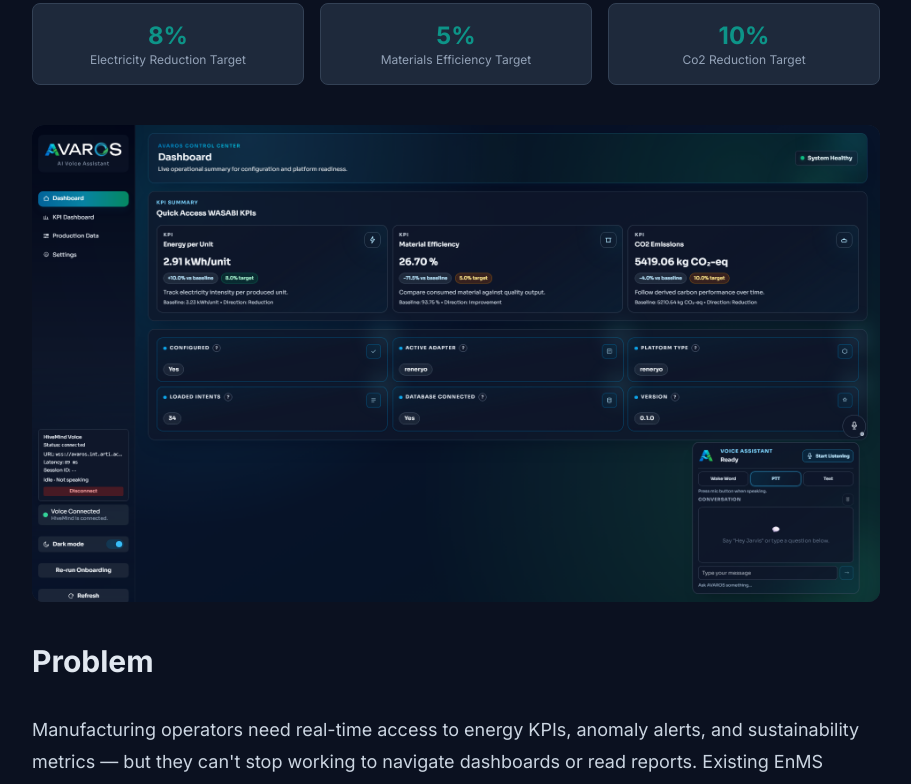
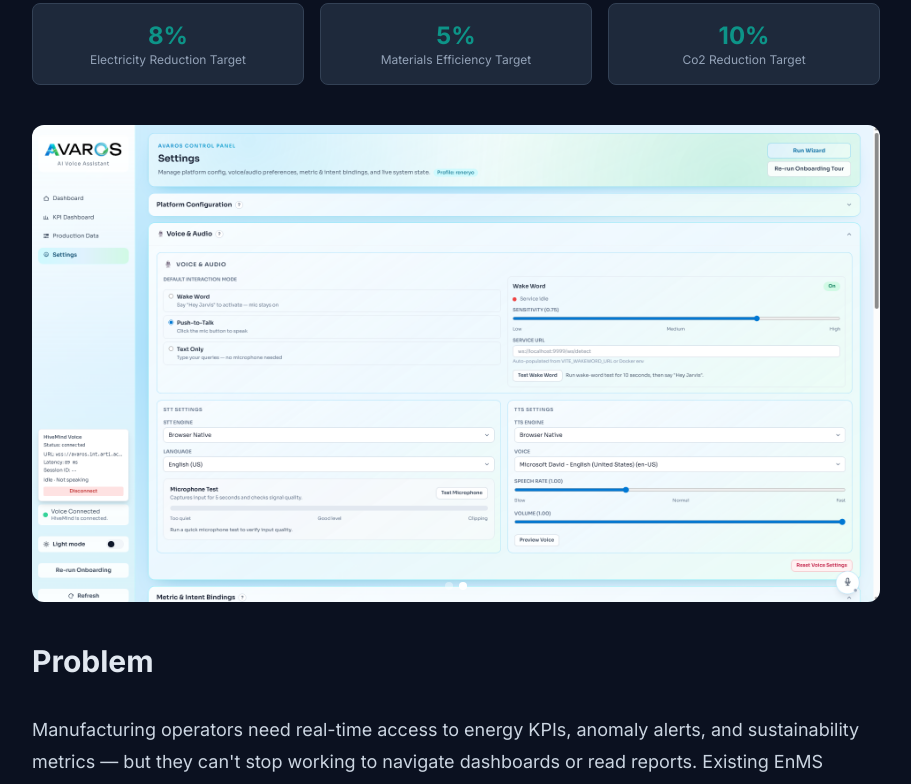
Before and after one commit to RaptorBlingx/portfolio-website, a Next.js app: page /projects/avaros in a window 1280 px wide. Shown: the part 560-1344 px from the top of the page, without its empty margins (184-1095 px from the left). Built offline with nearby package versions, Linux system fonts and the light colour scheme.

Commit message:
feat: add auto-rotating project hero slider and enable AVAROS multi-image hero

```diff
--- a/app/projects/[slug]/page.tsx
+++ b/app/projects/[slug]/page.tsx
@@ -6,6 +6,7 @@
 import { getProjectBySlug, getProjectSlugs } from "@/lib/mdx";
 import { MermaidDiagram } from "@/components/MermaidDiagram";
 import { ImageGallery } from "@/components/ImageGallery";
+import { ProjectHeroSlider } from "@/components/ProjectHeroSlider";
 
 export async function generateStaticParams() {
   return getProjectSlugs().map((slug) => ({ slug }));
@@ -57,6 +58,10 @@
   if (!project) notFound();
 
   const { frontmatter, content } = project;
+  const heroImages =
+    frontmatter.featuredImages && frontmatter.featuredImages.length > 0
+      ? frontmatter.featuredImages
+      : [frontmatter.featuredImage];
 
   return (
     <article className="mx-auto max-w-4xl px-4 py-16 sm:px-6">
@@ -175,15 +180,7 @@
       </header>
 
       {/* Hero image */}
-      <div className="relative mb-10 aspect-video overflow-hidden rounded-xl bg-[var(--muted-bg)]">
-        <Image
-          src={frontmatter.featuredImage}
-          alt={frontmatter.title}
-          fill
-          className="object-cover"
-          priority
-        />
-      </div>
+      <ProjectHeroSlider images={heroImages} alt={frontmatter.title} />
 
       {/* MDX Content */}
       <div className="prose prose-lg max-w-none prose-headings:font-bold prose-a:text-primary prose-a:no-underline hover:prose-a:underline">
--- /dev/null
+++ b/components/ProjectHeroSlider.tsx
@@ -0,0 +1,57 @@
+"use client";
+
+import { useEffect, useMemo, useState } from "react";
+import Image from "next/image";
+
+export function ProjectHeroSlider({
+  images,
+  alt,
+}: {
+  readonly images: string[];
+  readonly alt: string;
+}) {
+  const safeImages = useMemo(() => images.filter(Boolean), [images]);
+  const [activeIndex, setActiveIndex] = useState(0);
+
+  useEffect(() => {
+    if (safeImages.length <= 1) return;
+
+    const timer = setInterval(() => {
+      setActiveIndex((prev) => (prev + 1) % safeImages.length);
+    }, 2000);
+
+    return () => clearInterval(timer);
+  }, [safeImages.length]);
+
+  if (safeImages.length === 0) {
+    return <div className="relative mb-10 aspect-video overflow-hidden rounded-xl bg-[var(--muted-bg)]" />;
+  }
+
+  return (
+    <div className="relative mb-10 aspect-video overflow-hidden rounded-xl bg-[var(--muted-bg)]">
+      <Image
+        src={safeImages[activeIndex]}
+        alt={alt}
+        fill
+        className="object-cover"
+        priority
+      />
+
+      {safeImages.length > 1 && (
+        <div className="absolute bottom-3 left-1/2 flex -translate-x-1/2 gap-1.5">
+          {safeImages.map((image, index) => (
+            <button
+              key={`${image}-${index}`}
+              type="button"
+              aria-label={`Show image ${index + 1}`}
+              onClick={() => setActiveIndex(index)}
+              className={`h-2 w-2 rounded-full transition-colors ${
+                activeIndex === index ? "bg-white" : "bg-white/40"
+              }`}
+            />
+          ))}
+        </div>
+      )}
+    </div>
+  );
+}
--- a/content/projects/avaros.mdx
+++ b/content/projects/avaros.mdx
@@ -5,6 +5,9 @@
 funding: "EU — WASABI Consortium"
 tags: ["AI", "Industrial", "EU R&D", "Docker", "IoT"]
 featuredImage: "/assets/projects/avaros/dashboard-dark.png"
+featuredImages:
+      - "/assets/projects/avaros/dashboard-dark.png"
+      - "/assets/projects/avaros/settings-light.png"
 demoUrl: ""
 github: "https://github.com/RaptorBlingx/AVAROS"
 summary: "Leading the architecture and development of AVAROS — a voice-first AI assistant for sustainable manufacturing. Features OVOS voice AI, DocuBoT RAG knowledge assistant, PREVENTION predictive maintenance, platform-agnostic adapter pattern, and Clean Architecture with 7 documented design decisions. Targets 8% electricity reduction, 5% materials efficiency, and 10% CO₂ reduction under the EU WASABI consortium."
--- a/lib/types.ts
+++ b/lib/types.ts
@@ -6,6 +6,7 @@
   funding?: string;
   tags: string[];
   featuredImage: string;
+  featuredImages?: string[];
   demoUrl?: string;
   github?: string;
   summary: string;
```
